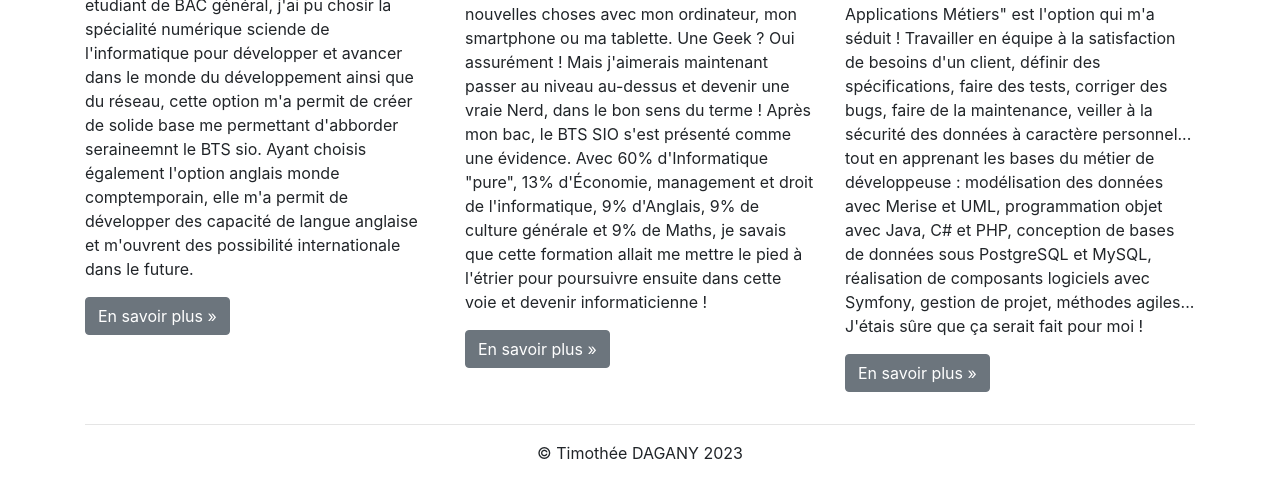
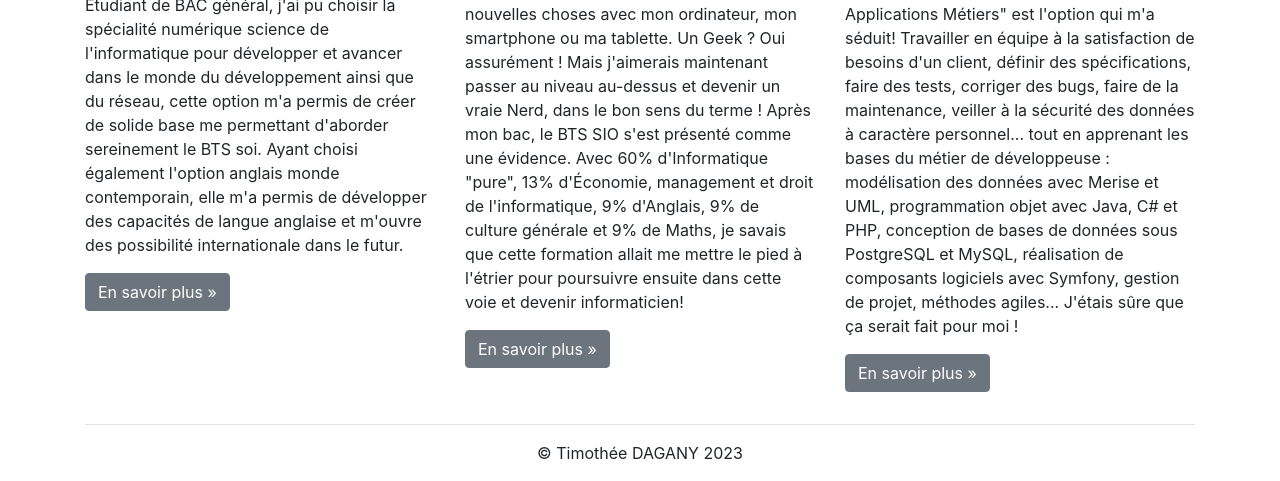
Before and after one commit to TimotheeDag/timotheedagany3.github.io, a plain HTML site: page index.html in a window 1280 px wide. Shown: the part 510-991 px from the top of the page. Drawn offline with nearby package versions, Linux system fonts and the light colour scheme.

Commit message:
Update index.html

```diff
--- a/index.html
+++ b/index.html
@@ -133,10 +133,10 @@
             <div class="row">
                 <div class="col-lg-4">
                     <h2>Étudiant de BAC général</h2>
-                    <p>etudiant de BAC général, j'ai pu chosir la spécialité numérique sciende de l'informatique pour développer et avancer dans le monde
-                        du développement ainsi que du réseau, cette option m'a permit de créer de solide base me permettant d'abborder seraineemnt le BTS sio.
-                        Ayant choisis également l'option anglais monde comptemporain, elle m'a permit de développer des capacité de langue anglaise et m'ouvrent des
-                        possibilité internationale dans le future.
+                    <p>Étudiant de BAC général, j'ai pu choisir la spécialité numérique science de l'informatique pour développer et avancer dans le monde
+                        du développement ainsi que du réseau, cette option m'a permis de créer de solide base me permettant d'aborder sereinement le BTS soi.
+                        Ayant choisi également l'option anglais monde contemporain, elle m'a permis de développer des capacités de langue anglaise et m'ouvre des
+                        possibilité internationale dans le futur.
                     </p>
                     <p><a class="btn btn-secondary" href="http://www.cned.fr" target="_blank"
                           role="button">En savoir plus »</a>
@@ -144,15 +144,15 @@
                 </div>
                 <div class="col-lg-4">
                     <h2>Le BTS SIO</h2>
-                    <p>Passionnée d'informatique depuis mon plus jeune âge, j'aime apprendre à faire
-                        de nouvelles choses avec mon ordinateur, mon smartphone ou ma tablette. Une
+                    <p>Passionné d'informatique depuis mon plus jeune âge, j'aime apprendre à faire
+                        de nouvelles choses avec mon ordinateur, mon smartphone ou ma tablette. Un
                         Geek ? Oui assurément ! Mais j'aimerais maintenant passer au niveau au-dessus
-                        et devenir une vraie Nerd, dans le bon sens du terme ! Après mon bac, le BTS
+                        et devenir un vraie Nerd, dans le bon sens du terme ! Après mon bac, le BTS
                         SIO s'est présenté comme une évidence. Avec 60% d'Informatique "pure", 13%
                         d'Économie, management et droit de l'informatique, 9% d'Anglais, 9% de culture
                         générale et 9% de Maths, je savais que cette formation allait me mettre le
                         pied à l'étrier pour poursuivre ensuite dans cette voie et devenir
-                        informaticienne !
+                        informaticien!
                     </p>
                     <p><a class="btn btn-secondary" href="https://fr.wikipedia.org/wiki/Brevet_de_tec
                           hnicien_supérieur_-_Services_informatiques_aux_organisations"
@@ -162,7 +162,7 @@
                 <div class="col-lg-4">
                     <h2>Option B SLAM</h2>
                     <p>En fin de premier semestre, on doit choisir notre option. "Solutions
-                        Logicielles et Applications Métiers" est l'option qui m'a séduit&nbsp;!
+                        Logicielles et Applications Métiers" est l'option qui m'a séduit!
                         Travailler en équipe à la satisfaction de besoins d'un client, définir des
                         spécifications, faire des tests, corriger des bugs, faire de la maintenance,
                         veiller à la sécurité des données à caractère personnel... tout en apprenant
```
